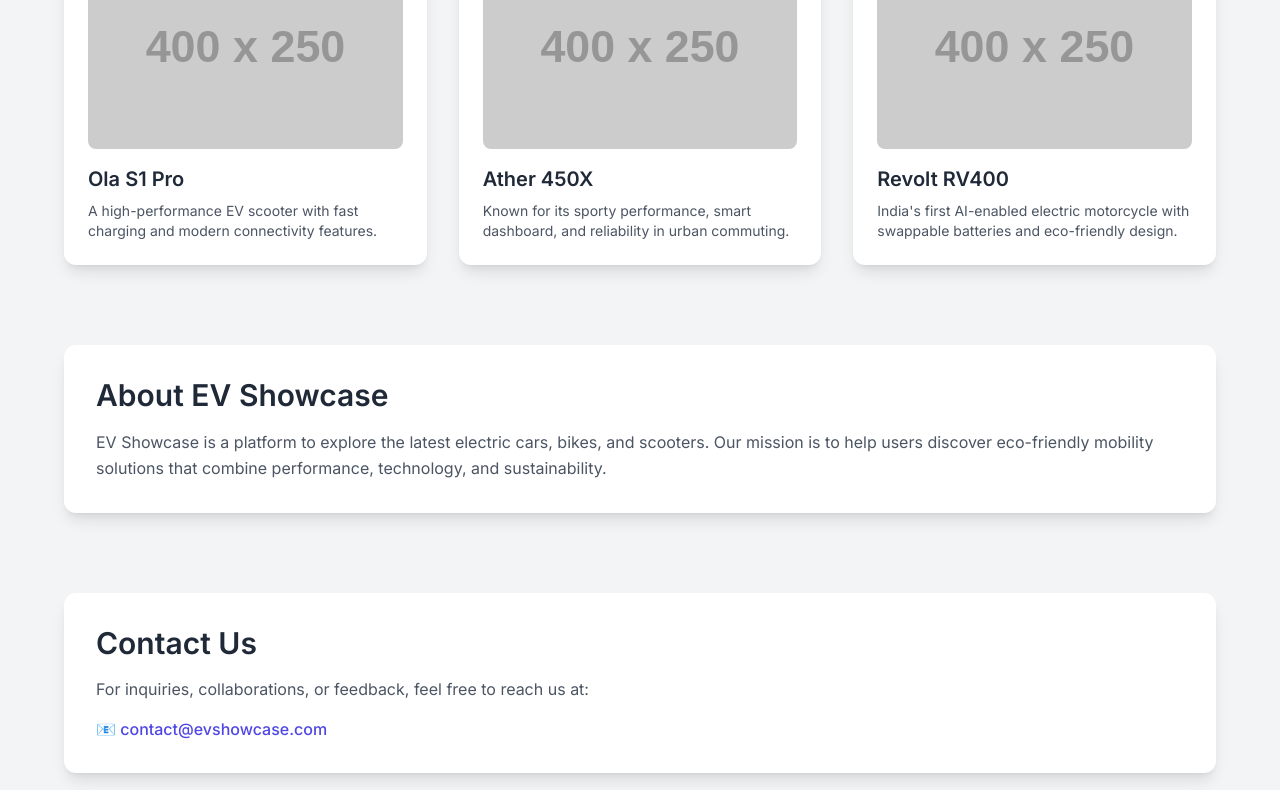
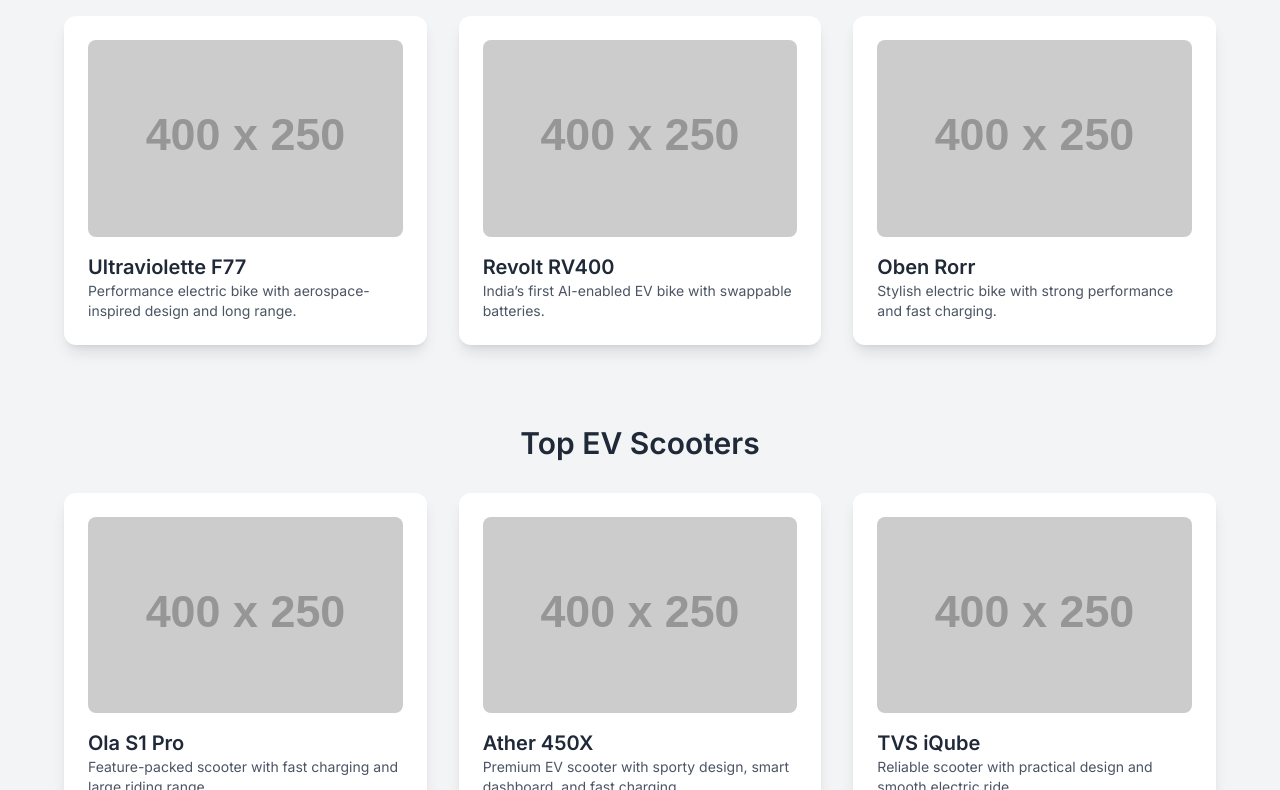
Before and after one commit to Isaiminimob/evdemo, a plain HTML site: page index.html in a window 1280 px wide. Shown: the part 396-1186 px from the top of the page. Drawn offline with nearby package versions, Linux system fonts and the light colour scheme; placeholder pictures from the web are drawn by us.

Commit message:
Update index.html

```diff
--- a/index.html
+++ b/index.html
@@ -3,15 +3,15 @@
 <head>
   <meta charset="UTF-8">
   <meta name="viewport" content="width=device-width, initial-scale=1.0">
-  <title>EV Car & Bike Showcase</title>
+  <title>EV Showcase</title>
   <script src="https://cdn.tailwindcss.com"></script>
   <link href="https://fonts.googleapis.com/css2?family=Inter:wght@400;500;600;700&display=swap" rel="stylesheet">
   <style>
     body { font-family: 'Inter', sans-serif; background-color: #f3f4f6; }
-    .car-card, .bike-card {
+    .ev-card {
       transition: transform 0.2s ease-in-out, box-shadow 0.2s ease-in-out;
     }
-    .car-card:hover, .bike-card:hover {
+    .ev-card:hover {
       transform: translateY(-5px);
       box-shadow: 0 10px 20px rgba(0, 0, 0, 0.1);
     }
@@ -27,45 +27,71 @@
         <li><a href="#" class="hover:text-indigo-600">Home</a></li>
         <li><a href="#carListings" class="hover:text-indigo-600">EV Cars</a></li>
         <li><a href="#bikeListings" class="hover:text-indigo-600">EV Bikes</a></li>
+        <li><a href="#scooterListings" class="hover:text-indigo-600">EV Scooters</a></li>
         <li><a href="#about" class="hover:text-indigo-600">About</a></li>
         <li><a href="#contact" class="hover:text-indigo-600">Contact</a></li>
       </ul>
     </nav>
   </header>
 
-  <!-- Existing Content (EV Cars + AI Tools) -->
+  <!-- EXISTING CONTENT (unchanged AI Tools + EV Cars) -->
   <main class="flex-grow px-4">
 
     <h1 class="text-4xl font-bold text-gray-800 mt-8 mb-10 text-center">
       Explore the Latest EV Cars (2025 Models)
     </h1>
 
-    <!-- Your existing EV Cars AI Tools + car grid remains unchanged here -->
-    <div id="carListings" class="grid grid-cols-1 sm:grid-cols-2 lg:grid-cols-3 gap-8 w-full max-w-6xl mx-auto">
-      <!-- Car cards dynamically inserted -->
+    <!-- Your AI Tools section (kept exactly same as before) -->
+    <div class="bg-white p-6 rounded-xl shadow-lg mb-10 w-full max-w-2xl mx-auto">
+      <!-- AI Tools content remains here (Generate Image, Compare Cars, Ask AI) -->
+      <!-- … (your existing code untouched) … -->
     </div>
 
-    <!-- EV Bikes Section -->
+    <!-- Car listings grid (unchanged, dynamic JS renders cars) -->
+    <div id="carListings" class="grid grid-cols-1 sm:grid-cols-2 lg:grid-cols-3 gap-8 w-full max-w-6xl mx-auto">
+      <!-- Car cards will be dynamically inserted -->
+    </div>
+
+    <!-- NEW EV Bikes Section -->
     <section id="bikeListings" class="max-w-6xl mx-auto mt-20">
-      <h2 class="text-3xl font-semibold text-gray-800 mb-8 text-center">Explore Popular EV Bikes & Scooters</h2>
+      <h2 class="text-3xl font-semibold text-gray-800 mb-8 text-center">Explore EV Bikes</h2>
       <div class="grid grid-cols-1 sm:grid-cols-2 lg:grid-cols-3 gap-8">
-        <!-- Bike 1 -->
-        <div class="bike-card bg-white p-6 rounded-xl shadow-lg">
-          <img src="https://placehold.co/400x250/f0f9ff/334155?text=Ola+S1+Pro" alt="Ola S1 Pro" class="rounded-lg mb-4">
+        <div class="ev-card bg-white p-6 rounded-xl shadow-lg">
+          <img src="https://placehold.co/400x250/2563eb/f9fafb?text=Ultraviolette+F77" class="rounded-lg mb-4">
+          <h3 class="text-xl font-semibold text-gray-800">Ultraviolette F77</h3>
+          <p class="text-gray-600 text-sm">Performance electric bike with aerospace-inspired design and long range.</p>
+        </div>
+        <div class="ev-card bg-white p-6 rounded-xl shadow-lg">
+          <img src="https://placehold.co/400x250/7c3aed/f9fafb?text=Revolt+RV400" class="rounded-lg mb-4">
+          <h3 class="text-xl font-semibold text-gray-800">Revolt RV400</h3>
+          <p class="text-gray-600 text-sm">India’s first AI-enabled EV bike with swappable batteries.</p>
+        </div>
+        <div class="ev-card bg-white p-6 rounded-xl shadow-lg">
+          <img src="https://placehold.co/400x250/10b981/f9fafb?text=Oben+Rorr" class="rounded-lg mb-4">
+          <h3 class="text-xl font-semibold text-gray-800">Oben Rorr</h3>
+          <p class="text-gray-600 text-sm">Stylish electric bike with strong performance and fast charging.</p>
+        </div>
+      </div>
+    </section>
+
+    <!-- NEW EV Scooters Section -->
+    <section id="scooterListings" class="max-w-6xl mx-auto mt-20">
+      <h2 class="text-3xl font-semibold text-gray-800 mb-8 text-center">Top EV Scooters</h2>
+      <div class="grid grid-cols-1 sm:grid-cols-2 lg:grid-cols-3 gap-8">
+        <div class="ev-card bg-white p-6 rounded-xl shadow-lg">
+          <img src="https://placehold.co/400x250/f59e0b/f9fafb?text=Ola+S1+Pro" class="rounded-lg mb-4">
           <h3 class="text-xl font-semibold text-gray-800">Ola S1 Pro</h3>
-          <p class="text-gray-600 text-sm mt-2">A high-performance EV scooter with fast charging and modern connectivity features.</p>
+          <p class="text-gray-600 text-sm">Feature-packed scooter with fast charging and large riding range.</p>
         </div>
-        <!-- Bike 2 -->
-        <div class="bike-card bg-white p-6 rounded-xl shadow-lg">
-          <img src="https://placehold.co/400x250/fff7ed/b45309?text=Ather+450X" alt="Ather 450X" class="rounded-lg mb-4">
+        <div class="ev-card bg-white p-6 rounded-xl shadow-lg">
+          <img src="https://placehold.co/400x250/ef4444/f9fafb?text=Ather+450X" class="rounded-lg mb-4">
           <h3 class="text-xl font-semibold text-gray-800">Ather 450X</h3>
-          <p class="text-gray-600 text-sm mt-2">Known for its sporty performance, smart dashboard, and reliability in urban commuting.</p>
+          <p class="text-gray-600 text-sm">Premium EV scooter with sporty design, smart dashboard, and fast charging.</p>
         </div>
-        <!-- Bike 3 -->
-        <div class="bike-card bg-white p-6 rounded-xl shadow-lg">
-          <img src="https://placehold.co/400x250/e0f2fe/0369a1?text=Revolt+RV400" alt="Revolt RV400" class="rounded-lg mb-4">
-          <h3 class="text-xl font-semibold text-gray-800">Revolt RV400</h3>
-          <p class="text-gray-600 text-sm mt-2">India's first AI-enabled electric motorcycle with swappable batteries and eco-friendly design.</p>
+        <div class="ev-card bg-white p-6 rounded-xl shadow-lg">
+          <img src="https://placehold.co/400x250/164e63/f9fafb?text=TVS+iQube" class="rounded-lg mb-4">
+          <h3 class="text-xl font-semibold text-gray-800">TVS iQube</h3>
+          <p class="text-gray-600 text-sm">Reliable scooter with practical design and smooth electric ride.</p>
         </div>
       </div>
     </section>
@@ -74,15 +100,15 @@
     <section id="about" class="max-w-6xl mx-auto mt-20 bg-white p-8 rounded-xl shadow-lg">
       <h2 class="text-3xl font-semibold text-gray-800 mb-4">About EV Showcase</h2>
       <p class="text-gray-600 leading-relaxed">
-        EV Showcase is a platform to explore the latest electric cars, bikes, and scooters.
-        Our mission is to help users discover eco-friendly mobility solutions that combine performance, technology, and sustainability.
+        EV Showcase helps you explore the latest Cars, Bikes, and Scooters powered by electricity.
+        Our goal is to promote clean, eco-friendly transportation while making it easy to compare models.
       </p>
     </section>
 
     <!-- Contact Section -->
     <section id="contact" class="max-w-6xl mx-auto mt-20 bg-white p-8 rounded-xl shadow-lg">
       <h2 class="text-3xl font-semibold text-gray-800 mb-4">Contact Us</h2>
-      <p class="text-gray-600 mb-4">For inquiries, collaborations, or feedback, feel free to reach us at:</p>
+      <p class="text-gray-600 mb-4">For queries or feedback, reach us at:</p>
       <p class="text-indigo-600 font-medium">📧 contact@evshowcase.com</p>
     </section>
 
@@ -95,6 +121,7 @@
       <ul class="flex space-x-4 mt-4 md:mt-0">
         <li><a href="#carListings" class="hover:text-white">EV Cars</a></li>
         <li><a href="#bikeListings" class="hover:text-white">EV Bikes</a></li>
+        <li><a href="#scooterListings" class="hover:text-white">EV Scooters</a></li>
         <li><a href="#about" class="hover:text-white">About</a></li>
         <li><a href="#contact" class="hover:text-white">Contact</a></li>
       </ul>
```
